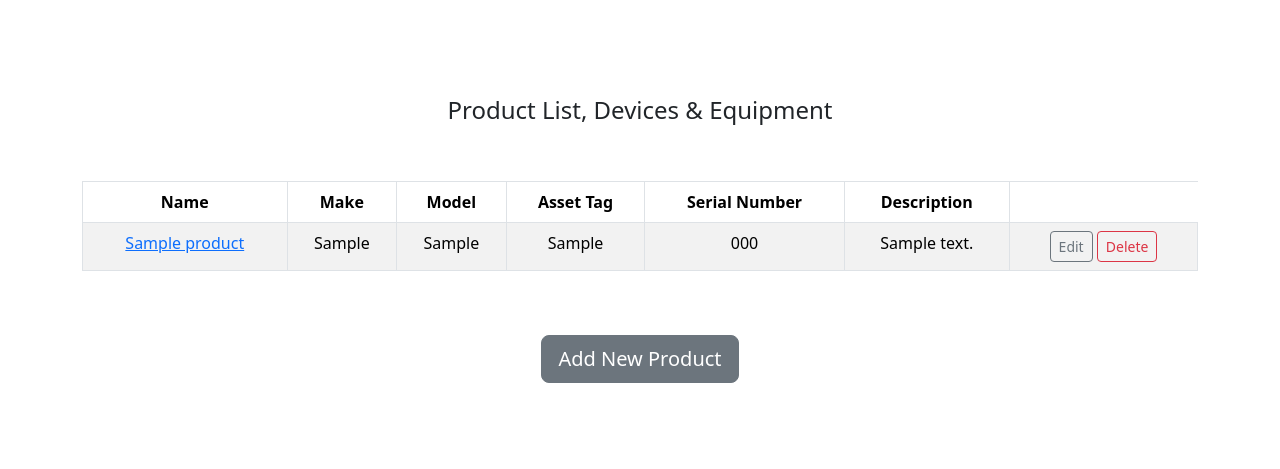
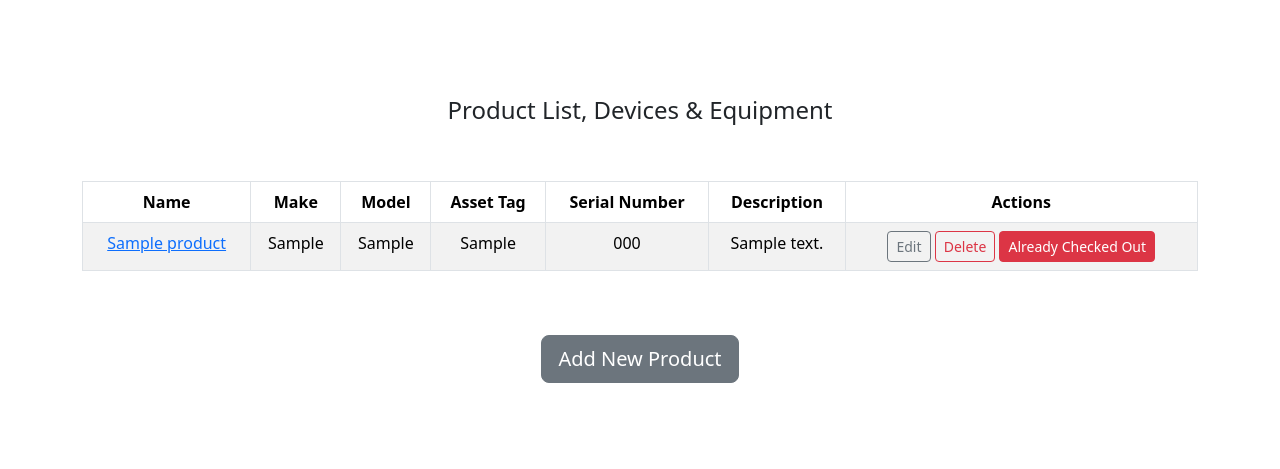
Before and after one commit to bsarifhsu/miniproject4BSari, a Django app: page /products/ in a window 1280 px wide. Shown: the part 56-525 px from the top of the page. Run offline with Django 4.2, Linux system fonts and the light colour scheme; tables that the repository leaves empty hold one stand-in row (values such as "Sample post").

Commit message:
Check out feature has been added.

```diff
--- a/inventory/models.py
+++ b/inventory/models.py
@@ -4,6 +4,7 @@
 
 
 from django.db import models
+from django.utils import timezone
 from django.contrib.auth.models import User
 
 
@@ -14,15 +15,16 @@ class Product(models.Model):
     asset_tag = models.CharField(max_length=20, default=" ", unique=True)
     serial_number = models.CharField(max_length=50, default=" ", unique=True)
     note = models.TextField(default=" ")
+    is_checked_out = models.BooleanField(default=False)
 
     def __str__(self):
         return self.name
 
 
 class CheckOut(models.Model):
-    product = models.ForeignKey(Product, on_delete=models.CASCADE)
-    checked_out_by = models.ForeignKey(User, on_delete=models.SET_NULL, null=True, blank=True)
-    checked_out_date = models.DateTimeField(auto_now_add=True)
+    product = models.ForeignKey(Product, on_delete=models.CASCADE)  # Adjust this according to your model structure
+    checked_out_by = models.ForeignKey(User, on_delete=models.CASCADE, null=True, related_name='checked_out_products')  # Specify related_name
+    checked_out_date = models.DateTimeField(default=timezone.now)
 
     def __str__(self):
         return f"{self.product.name} - Checked Out by {self.checked_out_by.username} on {self.checked_out_date}"
--- a/inventory/templates/inventory/product_list.html
+++ b/inventory/templates/inventory/product_list.html
@@ -16,6 +16,7 @@
                 <th>Asset Tag</th>
                 <th>Serial Number</th>
                 <th>Description</th>
+                <th>Actions</th> <!-- Add a new column for actions -->
             </tr>
         </thead>
         <tbody>
@@ -30,6 +31,14 @@
                     <td>
                         <a href="{% url 'inventory:product_edit' product.id %}" class="btn btn-outline-secondary btn-sm">Edit</a>
                         <a href="{% url 'inventory:product_delete' product.id %}" class="btn btn-outline-danger btn-sm" onclick="return confirm('Are you sure you want to delete this product?')">Delete</a>
+                        {% if not product.is_checked_out %}
+                            <form method="post" action="{% url 'inventory:checkout_product' product.id %}">
+                                {% csrf_token %}
+                                <button type="submit" class="btn btn-success btn-sm">Check Out</button>
+                            </form>
+                        {% else %}
+                            <span class="btn btn-danger btn-sm">Already Checked Out</span>
+                        {% endif %}
                     </td>
                 </tr>
             {% endfor %}
--- a/inventory/urls.py
+++ b/inventory/urls.py
@@ -14,5 +14,8 @@ urlpatterns = [
     path('<int:product_id>/', views.product_detail, name='product_detail'),
     path('<int:product_id>/edit/', views.product_edit, name='product_edit'),
     path('<int:product_id>/delete/', views.product_delete, name='product_delete'),
+    path('<int:product_id>/checkout/', views.checkout_product, name='checkout_product'),
+    path('<int:product_id>/checkin/', views.checkin_product, name='checkin_product'),
     path('create/', views.product_create, name='product_create'),
+
 ] + static(settings.STATIC_URL, document_root=settings.STATIC_ROOT)
--- a/inventory/views.py
+++ b/inventory/views.py
@@ -7,11 +7,12 @@ from django.contrib.auth.decorators import login_required
 from django.contrib.auth.views import LoginView, LogoutView
 from django.contrib.auth import login
 
-from .models import Product
+from .models import Product, CheckOut
 from .forms import ProductForm, SignUpForm
 from django.views.generic.edit import CreateView
 from django.urls import reverse_lazy
 from django.contrib import messages
+from django.db import transaction, IntegrityError
 
 
 def home(request):
@@ -25,7 +26,22 @@ def product_list(request):
 
 def product_detail(request, product_id):
     product = get_object_or_404(Product, pk=product_id)
-    return render(request, 'inventory/product_detail.html', {'product': product})
+    # Retrieve the product from the database
+    product = get_object_or_404(Product, pk=product_id)
+
+    # Get checkout information if the product is checked out
+    checkout_info = None
+    if product.is_checked_out:
+        # Assuming you have a related field in the Product model
+        checkout = product.checkout_set.first()
+        if checkout:
+            checkout_info = {
+                'user': checkout.checked_out_by.username,
+                'timestamp': checkout.checked_out_date,
+            }
+
+    return render(request, 'inventory/product_detail.html', {'product': product, 'checkout_info': checkout_info})
+    # return render(request, 'inventory/product_detail.html', {'product': product})
 
 
 @login_required()
@@ -82,3 +98,69 @@ class SignUpView(CreateView):
     form_class = SignUpForm
     success_url = reverse_lazy('login')  # Redirect to the login page upon successful registration
     template_name = 'registration/signup.html'  # Create a registration template
+
+
+@transaction.atomic
+@login_required()
+def checkout_product(request, product_id):
+    product = get_object_or_404(Product, pk=product_id)
+    user = request.user  # Get the currently logged-in user
+
+    if product.is_checked_out:
+        # If the product is already checked out, display an error message and redirect.
+        messages.error(request, 'Product is already checked out.')
+        return redirect('inventory:product_list')
+
+    try:
+        # Attempt to create a new CheckOut object.
+        # If the creation fails (e.g., due to a concurrent request), it will raise an IntegrityError.
+        checkout = CheckOut(checked_out_by=user, product=product)
+        checkout.save()
+
+        # Lock the product
+        product.is_checked_out = True
+        product.save()
+
+        # Set a success message
+        messages.success(request, 'Product checked out successfully.')
+
+        # Redirect to the product detail page
+        return redirect('inventory:product_detail', product_id=product_id)
+    except IntegrityError:
+        # If an IntegrityError is raised, it means the product was already checked out during this request.
+        # Set an error message and redirect.
+        messages.error(request, 'Product is already checked out.')
+        return redirect('inventory:product_list')
+
+
+@transaction.atomic
+@login_required()
+def checkin_product(request, product_id):
+    product = get_object_or_404(Product, pk=product_id)
+    user = request.user  # Get the currently logged-in user
+
+    if not product.is_checked_out:
+        # If the product is not checked out, display an error message and redirect.
+        messages.error(request, 'Product is not checked out.')
+        return redirect('inventory:product_list')
+
+    try:
+        # Attempt to find the CheckOut object associated with the product and the user.
+        # If found, delete the CheckOut object, effectively checking in the product.
+        checkout = CheckOut.objects.get(checked_in_by=user, product=product)
+        checkout.delete()
+
+        # Unlock the product
+        product.is_checked_out = False
+        product.save()
+
+        # Set a success message
+        messages.success(request, 'Product checked in successfully.')
+
+        # Redirect to the product detail page
+        return redirect('inventory:product_detail', product_id=product_id)
+    except CheckOut.DoesNotExist:
+        # If the CheckOut object is not found, it means the product is not checked out by the current user.
+        # Set an error message and redirect.
+        messages.error(request, 'Product is not checked out by you.')
+        return redirect('inventory:product_list')
```
Also changed, not shown: inventory/templates/inventory/product_detail.html (+5 -4 lines).
